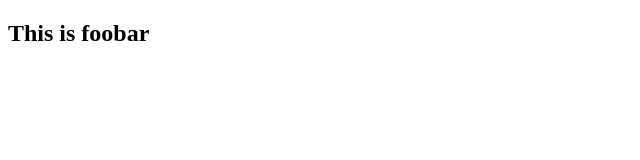
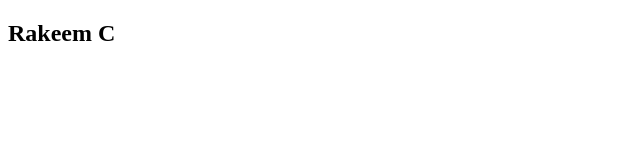
Before and after one commit to Rakeem-C/foobar, a plain HTML site: page index.html in a window 1280 px wide. Shown: the full height of the page, 0-640 px from the left. Drawn offline with Linux system fonts and the light colour scheme.

Commit message:
update h2 with my name

```diff
--- a/index.html
+++ b/index.html
@@ -4,9 +4,10 @@
   <meta charset="UTF-8">
   <meta http-equiv="X-UA-Compatible" content="IE=edge">
   <meta name="viewport" content="width=device-width, initial-scale=1.0">
+
   <title>Document</title>
 </head>
 <body>
-  <h2>This is foobar</h2>
+  <h2>Rakeem C</h2>
 </body>
 </html>
```
